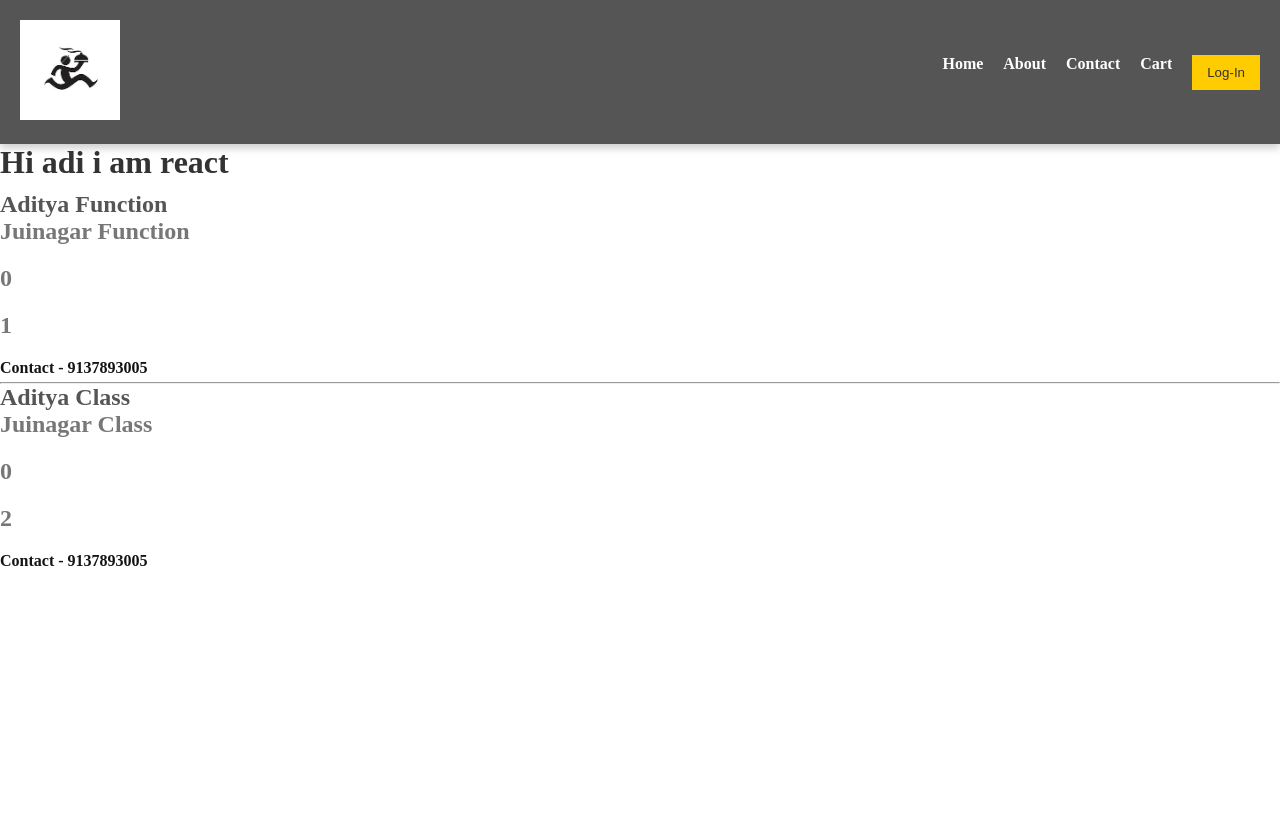
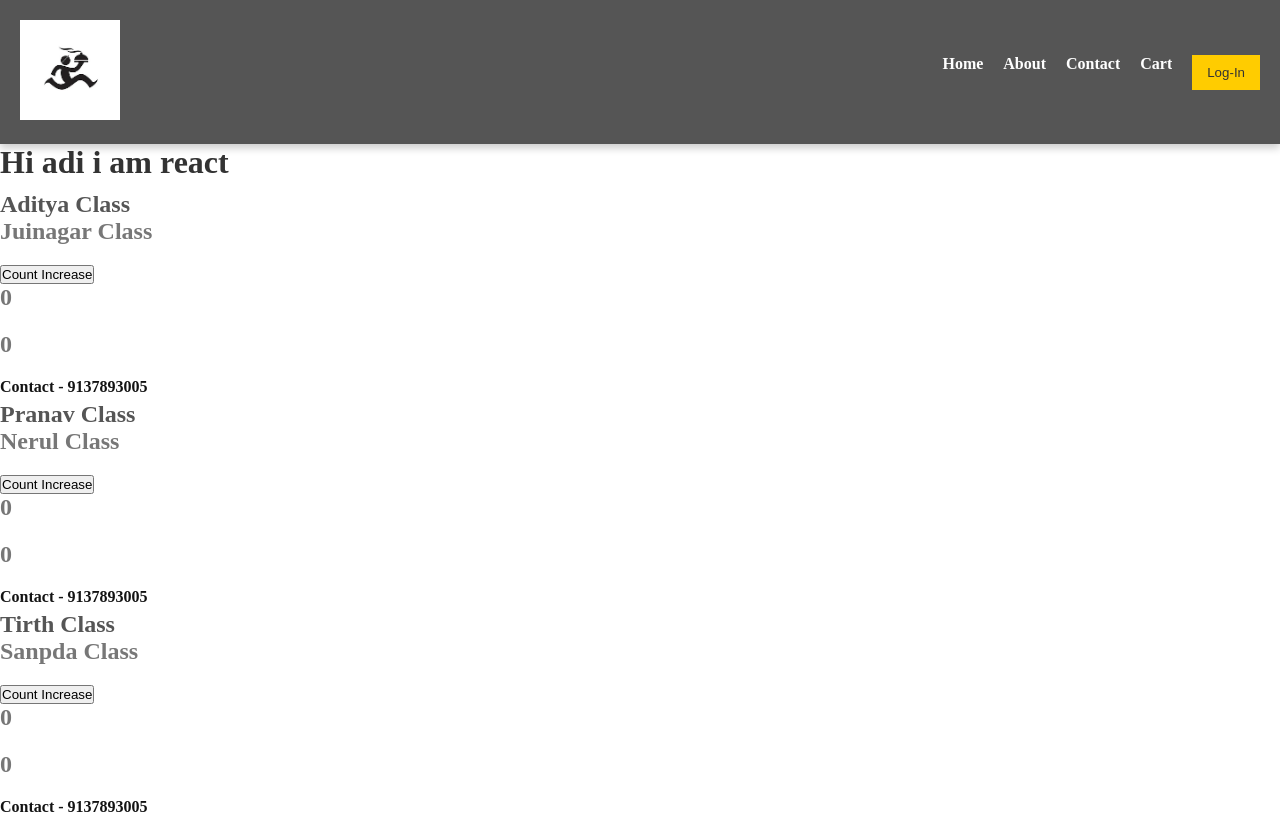
Before and after one commit to Adiking117/NAMASTE-REACT, a React (Vite) app: page /about in a window 1280 px wide. Before the commit the page ends 800 px from the top, so only its background shows below. Built offline with nearby package versions, Linux system fonts and the light colour scheme.

Commit message:
Lecture-8 (Lifecycle Phases)

```diff
--- a/src/components/About.js
+++ b/src/components/About.js
@@ -1,15 +1,28 @@
-import User from "./User";
+import React from "react";
 import UserClass from "./UserClass"
 
-const About = () => {
-    return (
-        <div>
-            <h1>Hi adi i am react</h1>
-            <User name={"Aditya Function"} location={"Juinagar Function"}/>
-            <hr></hr>
-            <UserClass name={"Aditya Class"} location={"Juinagar Class"}/>
-        </div>
-    )
+class About extends React.Component{
+    constructor(props){
+        super(props)
+        console.log("About Constreuctor")
+    }
+
+    componentDidMount(){
+        console.log("About Component did mount")
+    }
+
+    render(){
+        console.log("About Render")
+        return(
+            <div>
+                <h1>Hi adi i am react</h1>
+                <UserClass name={"Aditya Class"} location={"Juinagar Class"}/>
+                <UserClass name={"Pranav Class"} location={"Nerul Class"}/>
+                <UserClass name={"Tirth Class"} location={"Sanpda Class"}/>
+
+            </div>
+        )
+    }
 }
 
 export default About;
--- a/src/components/User.js
+++ /dev/null
@@ -1,20 +0,0 @@
-import { useState } from "react";
-
-const User = (props) => {
-    const [count] = useState(0)
-    const [count2] = useState(1)
-    // Behind the scenes React store both the counts in one big object
-    const {name,location} = props
-    return (
-        <div className="user-card">
-            <h2>{name}</h2>
-            <h3>{location}</h3>
-            <h3>{count}</h3>
-            <h3>{count2}</h3>
-
-            <h4>Contact - 9137893005</h4>
-        </div>
-    )
-}
-
-export default User;
--- a/src/components/UserClass.js
+++ b/src/components/UserClass.js
@@ -7,16 +7,34 @@ class UserClass extends React.Component{
 
         this.state = {
             count : 0,
-            count2 : 2
+            count2 : 0
         }
+        console.log(this.props.name+" User constructor")
     }
+
+    componentDidMount(){
+        console.log(this.props.name+" User Component did mount")
+    }
+
     render(){
         const {name,location} = this.props
-        const {count ,count2} = this.state
+        const {count , count2} = this.state
+        console.log(this.props.name+" User render")
+
         return(
             <div className="user-card">
                 <h2>{name}</h2>
                 <h3>{location}</h3>
+
+                <button onClick={()=>{
+                    // this.state.count++
+                    // newer update state variables directly
+                    this.setState({
+                        count : this.state.count + 1,
+                        count2 : (this.state.count+1) * 10
+                    })
+                }}>Count Increase</button>
+
                 <h3>{count}</h3>
                 <h3>{count2}</h3>
                 <h4>Contact - 9137893005</h4>
```
